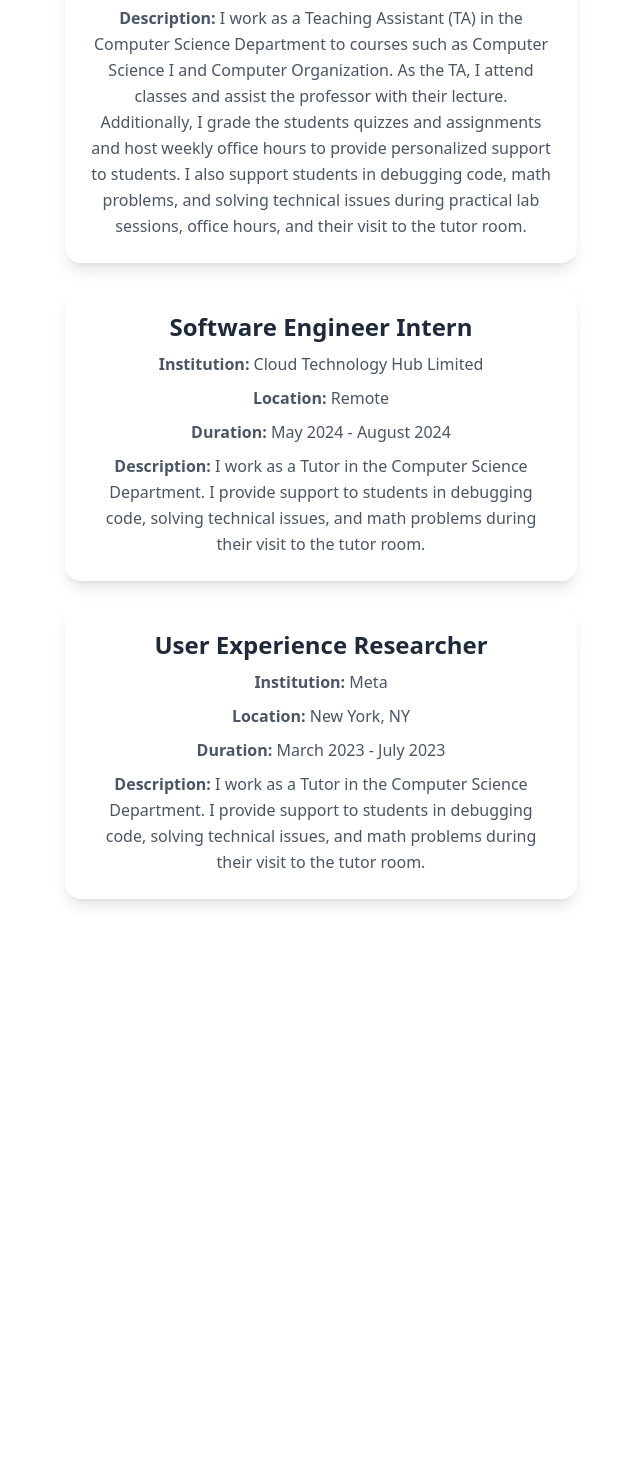
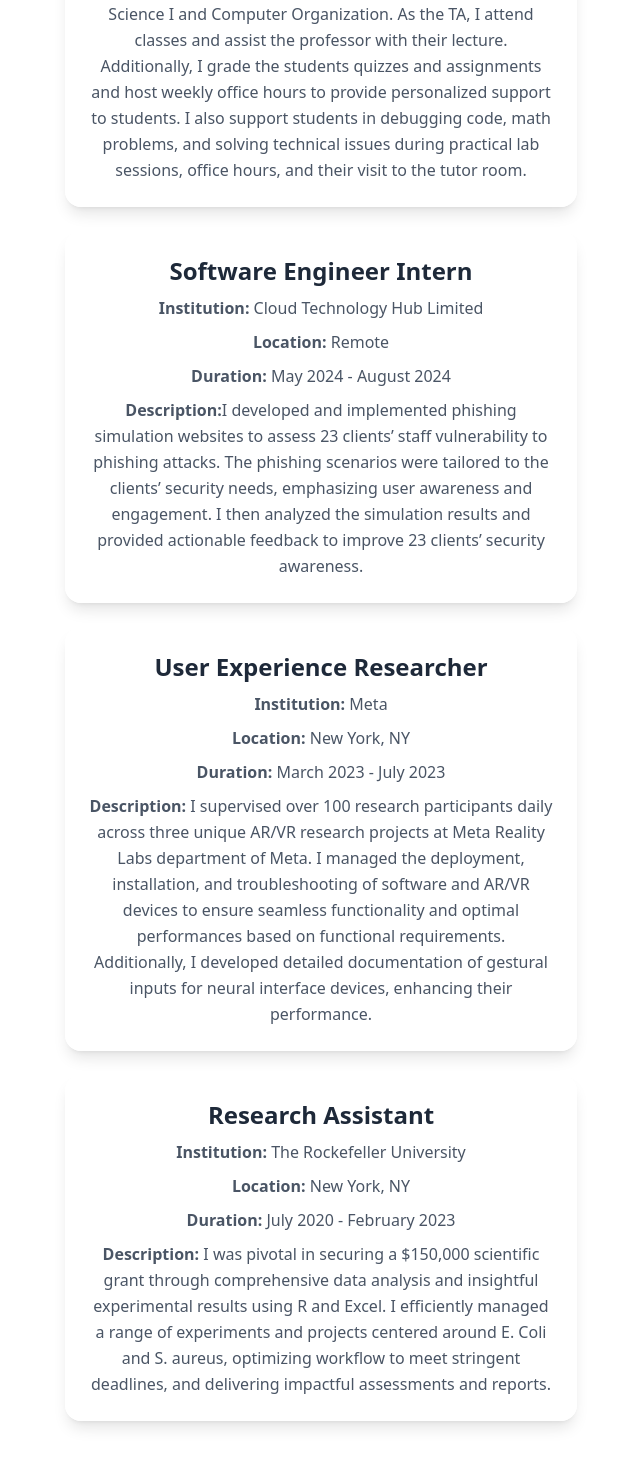
Before and after one commit to Moyo-Sa/portfolio, a React (Vite) app: page /experience in a window 1280 px wide. Shown: the part 217-1678 px from the top of the page, without its empty margins (319-959 px from the left). Before the commit the page ends 1156 px from the top, so only its background shows below. Built offline with nearby package versions, Linux system fonts and the light colour scheme.

Commit message:
with links

```diff
--- a/src/components/Experience.jsx
+++ b/src/components/Experience.jsx
@@ -4,7 +4,7 @@ import Container from "./container";
 const Experience = () => {
   return (
     <div className="w-full pb-10">
-      <div className="text-center text-2xl font-bold mb-6">Experience</div>
+      {/* <div className="text-center text-2xl font-bold mb-6">Experience</div> */}
       <div className="flex flex-col gap-6 items-center">
         {/* TA position */}
         <Container>
@@ -49,10 +49,12 @@ const Experience = () => {
             <span className="font-bold">Duration:</span> May 2024 - August 2024
           </p>
           <p className="text-gray-600 mt-2 leading-relaxed text-center">
-            <span className="font-bold">Description:</span> I work as a Tutor in
-            the Computer Science Department. I provide support to students in
-            debugging code, solving technical issues, and math problems during
-            their visit to the tutor room.
+            <span className="font-bold">Description:</span>I developed and
+            implemented phishing simulation websites to assess 23 clients’ staff
+            vulnerability to phishing attacks. The phishing scenarios were
+            tailored to the clients’ security needs, emphasizing user awareness
+            and engagement. I then analyzed the simulation results and provided
+            actionable feedback to improve 23 clients’ security awareness.
           </p>
         </Container>
 
@@ -71,10 +73,40 @@ const Experience = () => {
             <span className="font-bold">Duration:</span> March 2023 - July 2023
           </p>
           <p className="text-gray-600 mt-2 leading-relaxed text-center">
-            <span className="font-bold">Description:</span> I work as a Tutor in
-            the Computer Science Department. I provide support to students in
-            debugging code, solving technical issues, and math problems during
-            their visit to the tutor room.
+            <span className="font-bold">Description:</span> I supervised over
+            100 research participants daily across three unique AR/VR research
+            projects at Meta Reality Labs department of Meta. I managed the
+            deployment, installation, and troubleshooting of software and AR/VR
+            devices to ensure seamless functionality and optimal performances
+            based on functional requirements. Additionally, I developed detailed
+            documentation of gestural inputs for neural interface devices,
+            enhancing their performance.
+          </p>
+        </Container>
+
+        {/* Rockefeller position */}
+        <Container>
+          <h1 className="text-2xl font-bold text-gray-800 text-center">
+            Research Assistant
+          </h1>
+          <p className="text-gray-600 mt-2 leading-relaxed text-center">
+            <span className="font-bold">Institution:</span> The Rockefeller
+            University
+          </p>
+          <p className="text-gray-600 mt-2 leading-relaxed text-center">
+            <span className="font-bold">Location:</span> New York, NY
+          </p>
+          <p className="text-gray-600 mt-2 leading-relaxed text-center">
+            <span className="font-bold">Duration:</span> July 2020 - February
+            2023
+          </p>
+          <p className="text-gray-600 mt-2 leading-relaxed text-center">
+            <span className="font-bold">Description:</span> I was pivotal in
+            securing a $150,000 scientific grant through comprehensive data
+            analysis and insightful experimental results using R and Excel. I
+            efficiently managed a range of experiments and projects centered
+            around E. Coli and S. aureus, optimizing workflow to meet stringent
+            deadlines, and delivering impactful assessments and reports.
           </p>
         </Container>
       </div>
--- /dev/null
+++ b/src/components/Links.jsx
@@ -0,0 +1,46 @@
+import React from "react";
+import Container from "./container";
+
+const Links = () => {
+  return (
+    <div>
+      <div className="w-full pb-10">
+        {/* <div className="text-center text-2xl font-bold mb-6">Experience</div> */}
+        <div className="flex flex-col gap-6 items-center">
+          {/* LinkedIn */}
+          <Container>
+            <div>
+              Click this button to access my LinkedIn
+              <button className="px-5 py-2.5 bg-[#740b72] text-white text-sm font-medium rounded-lg transition-all duration-200 ease-in-out hover:bg-[#bb5ae8] focus:ring-4 focus:ring-[#4649ff] disabled:bg-gray-400 disabled:cursor-not-allowed mx-auto block">
+                <a
+                  href="https://www.linkedin.com/in/moyo-saliu"
+                  target="_blank"
+                  rel="noopener noreferrer"
+                  className="px-5 py-2.5 bg-[#740b72] text-white text-sm font-medium rounded-lg transition-all duration-200 ease-in-out hover:bg-[#bb5ae8] focus:ring-4 focus:ring-[#4649ff] disabled:bg-gray-400 disabled:cursor-not-allowed mx-auto block text-center"
+                >
+                  LinkedIn
+                </a>
+              </button>
+            </div>
+          </Container>
+          {/* GitHub */}
+          <Container>
+            <div>To view my Github, click the button below</div>
+            <button className="px-5 py-2.5 bg-[#740b72] text-white text-sm font-medium rounded-lg transition-all duration-200 ease-in-out hover:bg-[#bb5ae8] focus:ring-4 focus:ring-[#4649ff] disabled:bg-gray-400 disabled:cursor-not-allowed mx-auto block">
+              <a
+                href="https://www.github.com/Moyo-Sa"
+                target="_blank"
+                rel="noopener noreferrer"
+                className="px-5 py-2.5 bg-[#740b72] text-white text-sm font-medium rounded-lg transition-all duration-200 ease-in-out hover:bg-[#bb5ae8] focus:ring-4 focus:ring-[#4649ff] disabled:bg-gray-400 disabled:cursor-not-allowed mx-auto block text-center"
+              >
+                Github
+              </a>
+            </button>
+          </Container>
+        </div>
+      </div>
+    </div>
+  );
+};
+
+export default Links;
--- a/src/components/index.js
+++ b/src/components/index.js
@@ -4,5 +4,6 @@ import Experience from "./Experience";
 import Project from "./Project";
 import Education from "./Education";
 import Resume from "./Resume";
+import Links from "./Links";
 
-export {About, ContactMe, Experience, Project, Education, Resume};
+export {About, ContactMe, Experience, Project, Education, Resume, Links};
--- a/src/pages/Home.jsx
+++ b/src/pages/Home.jsx
@@ -6,6 +6,7 @@ import {
   Experience,
   Project,
   Education,
+  Links,
 } from "../components/index";
 
 // Component for each content section
@@ -21,6 +22,8 @@ const ContentSection = ({ section }) => {
       return <Project />;
     case "contact":
       return <ContactMe />;
+    case "links":
+      return <Links />;
     default:
       return <About />;
   }
@@ -56,7 +59,7 @@ const Home = () => {
             className="hover:text-gray-300 transition-all"
             onClick={(e) => handleNavClick("experience", e)}
           >
-            Experience
+            Experiences
           </button>
           <button
             className="hover:text-gray-300 transition-all"
@@ -69,6 +72,12 @@ const Home = () => {
             onClick={(e) => handleNavClick("contact", e)}
           >
             Contact Me
+          </button>
+          <button
+            className="hover:text-gray-300 transition-all"
+            onClick={(e) => handleNavClick("links", e)}
+          >
+            Links
           </button>
         </div>
       </nav>
```
